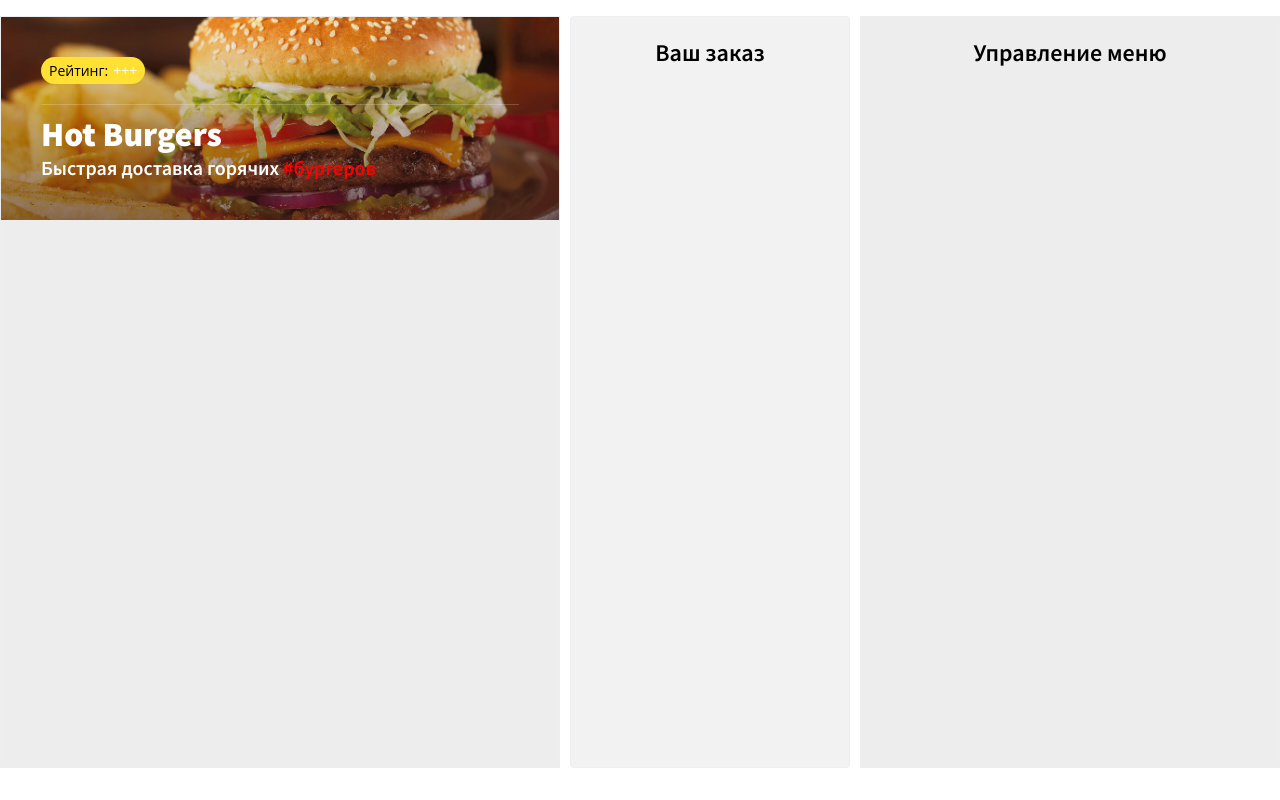
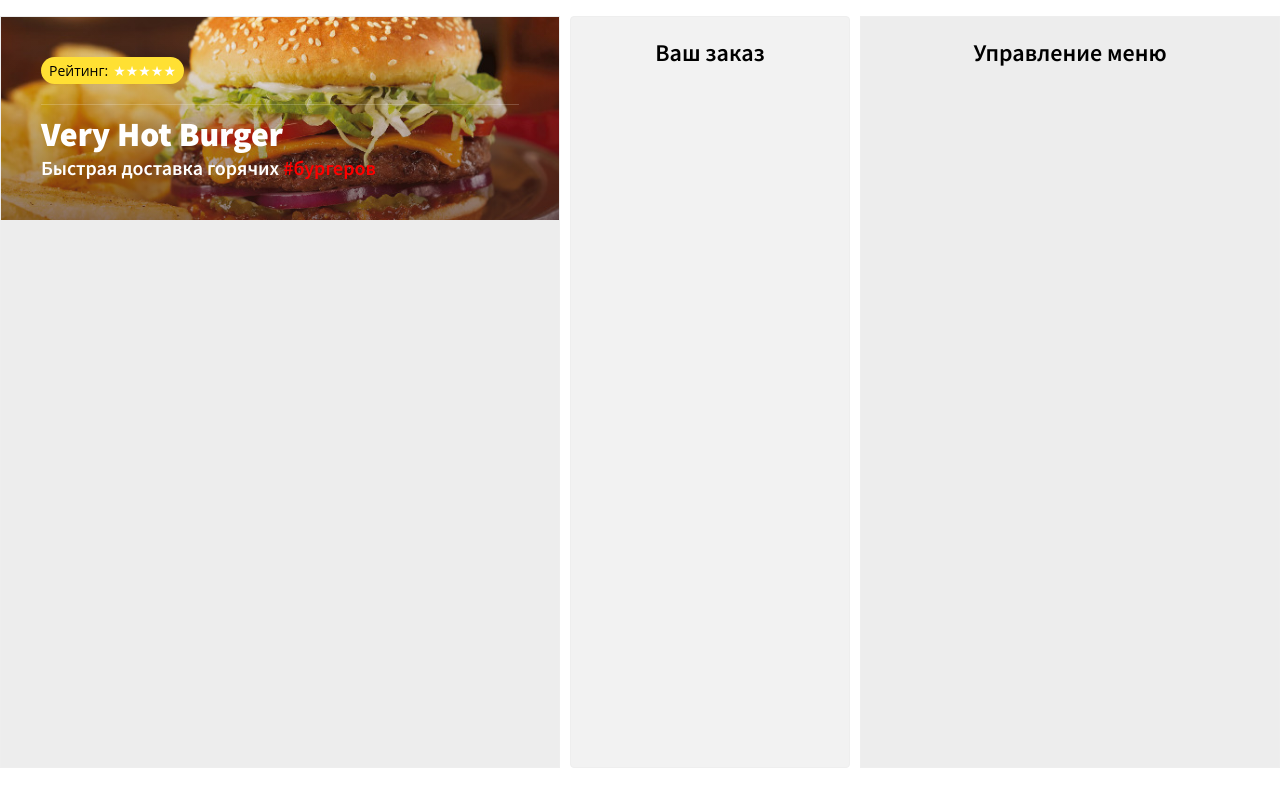
Before and after one commit to hvoyka/react001-burger, a React (Create React App) app: page / in a window 1280 px wide. Built offline with nearby package versions, Linux system fonts and the light colour scheme.

Commit message:
props from App to Header

```diff
--- a/src/components/App.js
+++ b/src/components/App.js
@@ -8,7 +8,7 @@
     return (
       <div className="burger-paradise">
         <div className="menu">
-          <Header />
+          <Header title="Very Hot Burger" />
           {/*  <Burger /> */}
         </div>
         <Order />
--- a/src/components/Header.js
+++ b/src/components/Header.js
@@ -8,10 +8,10 @@
           <div className="header-content">
             <div className="header-rating">
               <div className="header-rating_tag">Рейтинг:</div>
-              <div className="header-rating_icon">+++</div>
+              <div className="header-rating_icon">★★★★★</div>
             </div>
             <div className="header-divider"></div>
-            <h1 className="font-effect-fire-animation">Hot Burgers</h1>
+            <h1 className="font-effect-fire-animation">{this.props.title}</h1>
             <h3>
               <span>Быстрая доставка горячих</span>
               <span className="sub-header"> #бургеров</span>
```
